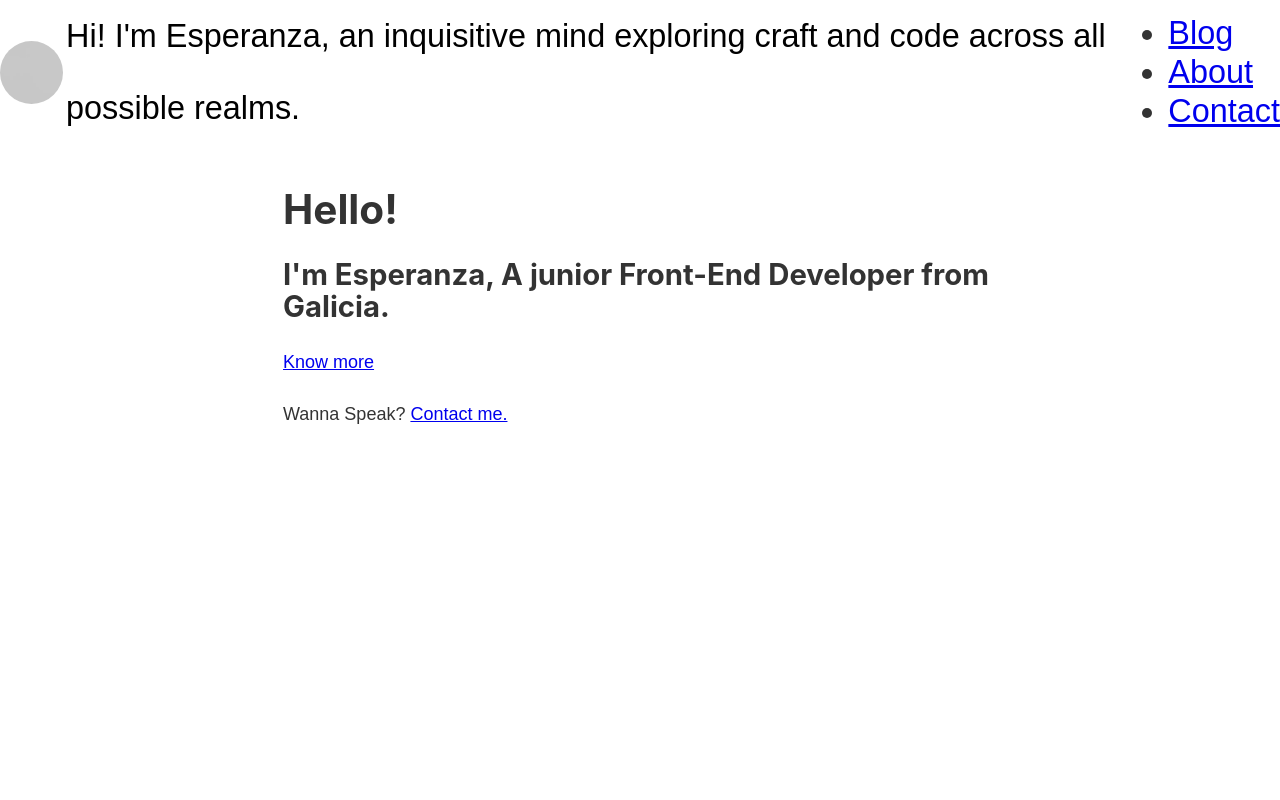
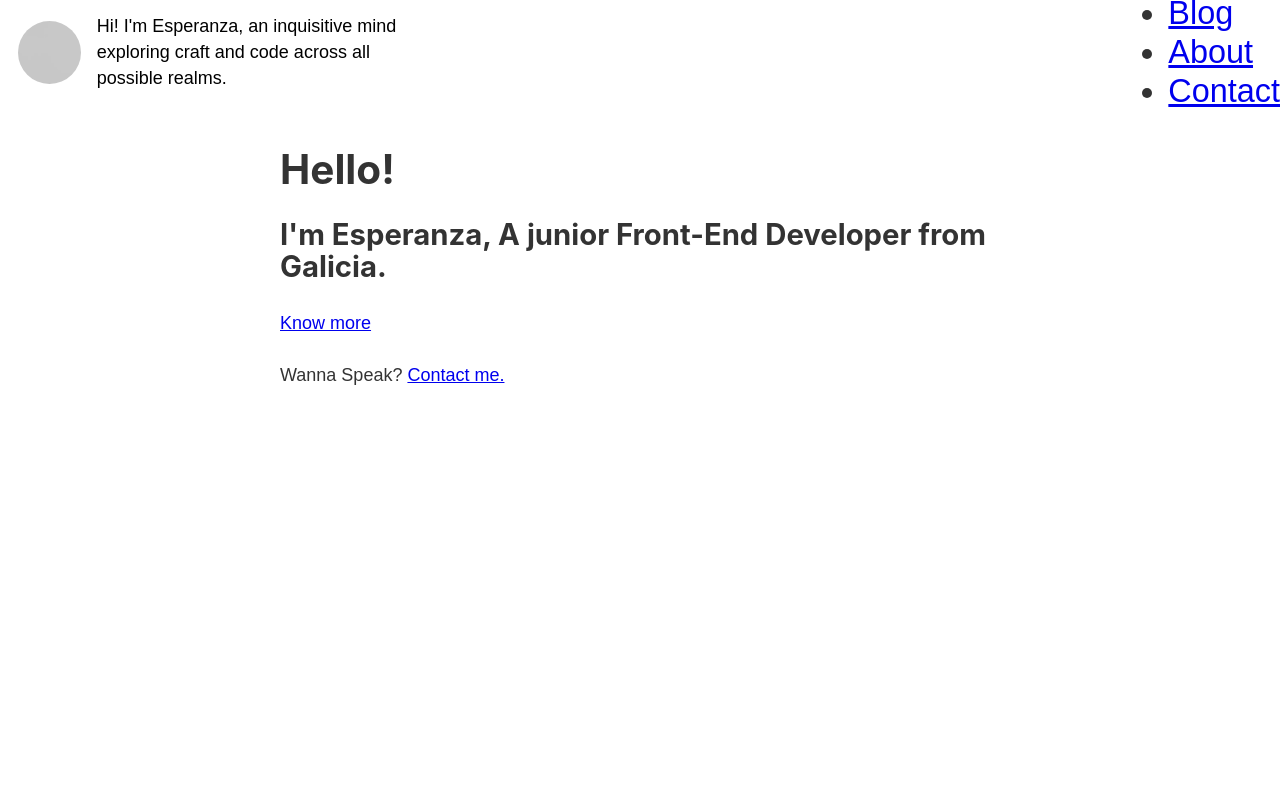
Before and after one commit to mechaphysis/my-site, a Gatsby site: page / in a window 1280 px wide. Shown: the top 800 px of the page. Built offline with nearby package versions, Linux system fonts and the light colour scheme; Gatsby itself is replaced by a stand-in of ours.

Commit message:
feat: adjust styles for header now taking more width

```diff
--- a/src/components/header.module.scss
+++ b/src/components/header.module.scss
@@ -1,17 +1,19 @@
-$primary-color: black;
+$primary-color:black;
 $light-gray: #999999;
 $medium-gray: #666666;
 $dark-gray: #333333;
 
 .header {
+    top: 2rem;
     display: flex;
     align-items: center;
-    justify-content: space-around;
+    justify-content: space-between;
     top: 2rem;
     font-size: 1.8rem;
 }
 
 .home {
+    margin-left: 1rem;
     display:flex;
     align-items: center;
 }
@@ -25,8 +27,8 @@ $dark-gray: #333333;
 }
 .title {
     display: block;
-    line-height: 4rem;
-    font-size: 1.8rem;
+    max-width: 310px;
+    font-size: 1rem;
     text-decoration: none;
     color: $primary-color;
     font-weight: 400;
--- a/src/components/layout.module.scss
+++ b/src/components/layout.module.scss
@@ -1,6 +1,7 @@
 .container {
-    margin: 0 auto;
-    max-width: 750px;
+    margin-left: auto;
+    margin-right: auto;
+    max-width: 42rem;
     padding: 1rem;
 
     display: flex;
```
